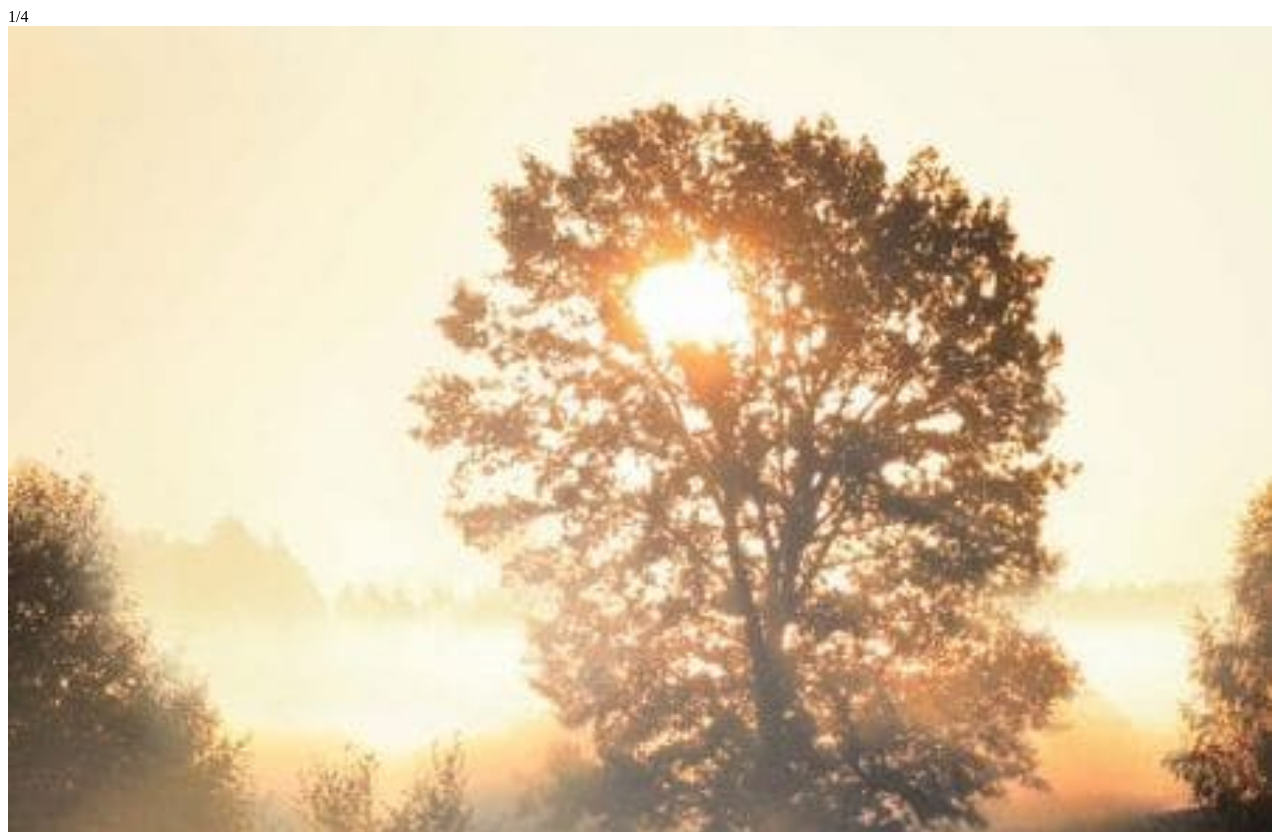
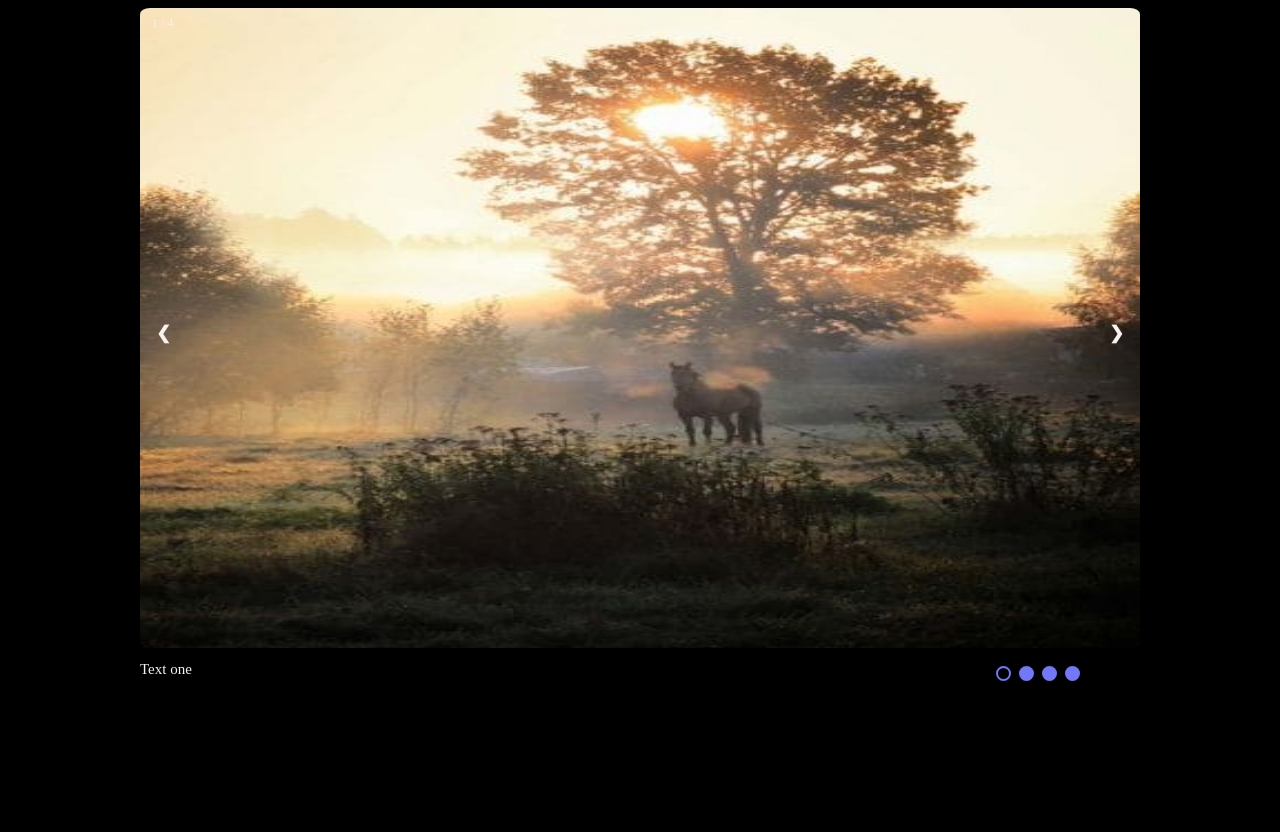
Before and after one commit to SiarheiKazakevich/cssMemSlider, a plain HTML site: page index.html in a window 1280 px wide. Shown: the top 832 px of the page. After the commit the page ends 800 px from the top, so only its background shows below. Drawn offline with Linux system fonts and the light colour scheme.

Commit message:
feat:finish project

```diff
--- a/index.html
+++ b/index.html
@@ -5,43 +5,45 @@
 	<meta charset="UTF-8">
 	<meta http-equiv="X-UA-Compatible" content="IE=edge">
 	<meta name="viewport" content="width=device-width, initial-scale=1.0">
+	<link rel="stylesheet" href="style.css">
 	<title>Document</title>
 </head>
 
 <body>
 	<div class="slideshow-container">
 		<div class="mySlides fade">
-			 <div class="numbertext">1/4</div>
-			 <img src="assets/img1.jpg" style="width:100%">
-			 <div class="text">Caption Text</div>
+			<div class="numbertext">1 / 4</div>
+			<img src="assets/img1.jpg" style="width: 100%">
+			<div class="text">Text one</div>
 		</div>
 		<div class="mySlides fade">
-			 <div class="numbertext">2/4</div>
+			<div class="numbertext">2 / 4</div>
 			<img src="assets/img2.jpg" style="width:100%">
-			 <div class="text">Caption Two</div>
+			<div class="text">Text Two</div>
 		</div>
 		<div class="mySlides fade">
-       <div class="numbertext">3/4</div>
+			<div class="numbertext">3 / 4</div>
 			<img src="assets/img3.jpg" style="width:100%">
-			 <div class="text">Caption Three</div>
+			<div class="text">Text Three</div>
 		</div>
 		<div class="mySlides fade">
-			<div class="numbertext">4/4</div>
+			<div class="numbertext">4 / 4</div>
 			<img src="assets/img4.jpg" style="width:100%">
-			<div class="text">Caption Four</div>
+			<div class="text">Text Four</div>
 		</div>
 		<!--buttons-->
 		<a class="prev" onclick="plusSlides(-1)">&#10094;</a>
-		 <a class="next" onclick="plusSlider(1)">&#10095;</a>
+		<a class="next" onclick="plusSlides(1)">&#10095;</a>
 	</div>
 	<br>
 	<!--dots/circles-->
-	 <div style="text-align:center">
+	<div class="circlbuttons">
 		<span class="dot" onclick="currentSlide(1)"></span>
 		<span class="dot" onclick="currentSlide(2)"></span>
 		<span class="dot" onclick="currentSlide(3)"></span>
 		<span class="dot" onclick="currentSlide(4)"></span>
 	</div>
+	<script src="index.js"></script>
 </body>
 
 </html>
--- /dev/null
+++ b/index.js
@@ -0,0 +1,29 @@
+let slideIndex = 1;
+showSlides(slideIndex);
+
+//Next/previos controls
+
+function plusSlides(n) {
+	showSlides(slideIndex += n);
+}
+
+//thumbnail image controls
+function currentSlide(n) {
+	showSlides(slideIndex = n);
+}
+
+function showSlides(n) {
+	let i;
+	let slides = document.getElementsByClassName("mySlides");
+	let dots = document.getElementsByClassName("dot");
+	if (n > slides.length) { slideIndex = 1 }
+	if (n < 1) { slideIndex = slides.length }
+	for (i = 0; i < slides.length; i++) {
+		slides[i].style.display = "none";
+	}
+	for (i = 0; i < dots.length; i++) {
+		dots[i].className = dots[i].className.replace(" active", "");
+	}
+	slides[slideIndex - 1].style.display = "block";
+	dots[slideIndex - 1].className += " active";
+}
--- /dev/null
+++ b/style.css
@@ -0,0 +1,124 @@
+body {
+	background-color: black;
+}
+* {
+	box-sizing: border-box;
+}
+/*slideshow container*/
+.slideshow-container {
+	height: 100%;
+	max-width: 1000px;
+	max-height: 768px;
+	position: relative;
+	margin: auto;
+}
+.mySlides,
+img {
+   height: 80vh;
+	 border-radius: 1%;
+}
+
+/*hide the images by default*/
+.mySlides {
+	display: none;
+}
+
+/*buttons*/
+.prev, .next {
+	cursor: pointer;
+	position: absolute;
+	top: 50%;
+	width: auto;
+	margin-top: -22px;
+	padding: 16px;
+	color: rgb(247, 241, 241);
+	font-weight: bold;
+	font-size: 18px;
+	transition: 0.6s ease;
+	border-radius: 0 3px 3px 0;
+	user-select: none;
+}
+/*position the "next button" to the right*/
+.next {
+	right: 0;
+	border-radius: 3px 0 0 3px;
+}
+.prev {
+	left: 0;
+}
+
+/*on hover, add a black background*/
+
+.prev:hover, .next:hover {
+	background-color: rgba(0, 0, 0, 0.8);
+}
+
+/*caption text*/
+.text {
+	color: #f2f2f2;
+	font-size: 15px;
+	/*padding: 8px 12px;*/
+	position: absolute;
+	top: 102%;
+	bottom: 2px;
+	width: 100%;
+	text-align: left;
+}
+
+/* numbertext (1/3 etc)*/
+.numbertext {
+	color: #f2f2f2;
+	font-size: 12px;
+	padding: 8px 12px;
+	position: absolute;
+	top: 0;
+}
+
+/* the dots/bullets/indicators */
+.dot {
+	cursor: pointer;
+	height: 15px;
+	width: 15px;
+	margin: 0 2px;
+	background-color: rgb(114, 120, 248);
+	border-radius: 50%;
+	display: inline-block;
+	transition: background-color 0.6s ease;
+}
+.dot:hover {
+  background-color: #f7f1f1;
+}
+.active {
+	background-color: rgba(205, 45, 45, 0);
+	opacity: 1;
+	border: 2px solid rgb(114, 120, 248);
+}
+.active:hover{
+	background-color: rgb(20, 16, 16);
+	border: 2px solid #ede4e4;
+}
+.circlbuttons {
+	text-align: right;
+	margin-right: 15%;
+}
+
+/* fading animation */
+.fade {
+	animation-name: fade;
+	animation-duration: 1.5s;
+}
+
+@keyframes fade {
+	from {opacity: .4}
+	to {opacity: 1;}
+}
+/*adaptive*/
+@media (min-width:320px) and (max-width: 768px) {
+  .circlbuttons,div {
+	   text-align: center;
+		 margin-right: 1%;
+ }
+ .text {
+	 top: 110%;
+ }
+}
```
Lines whose indentation alone changed are shown as unchanged.
